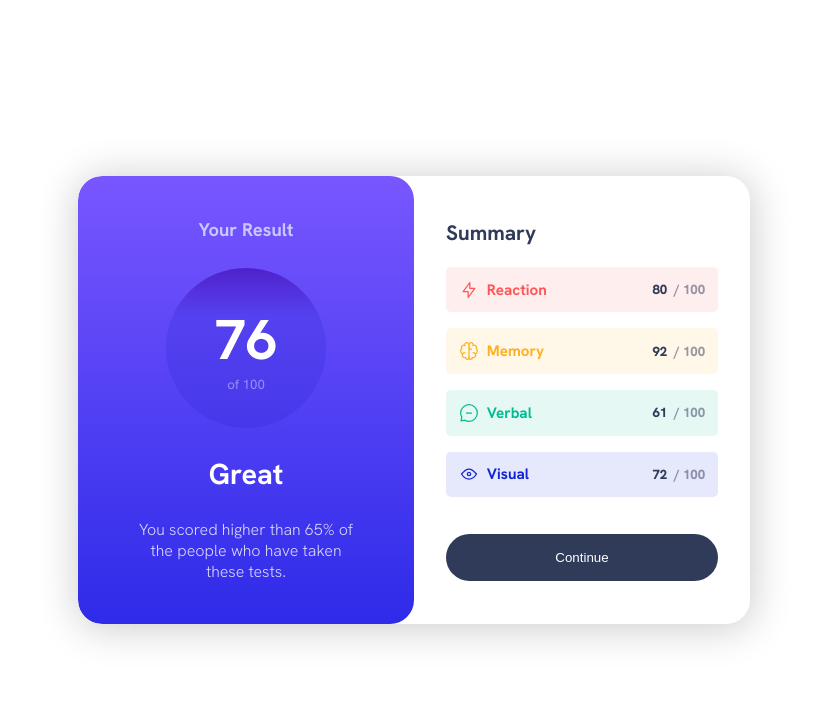
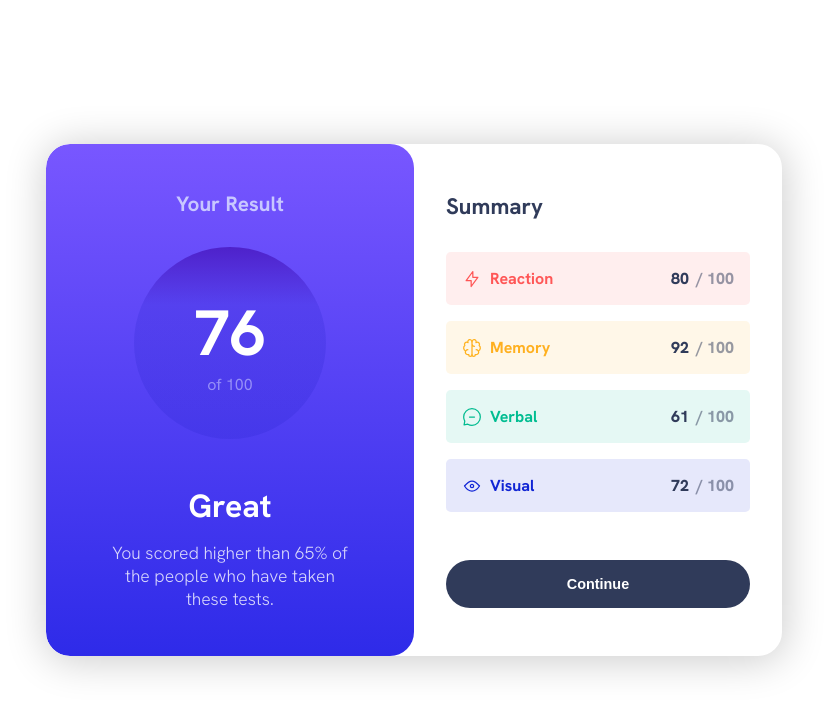
Before and after one commit to ponkydev/results-summary-component-main, a plain HTML site: page index.html in a window 1280 px wide. Shown: the whole page, without its empty margins (226-1055 px from the left). Drawn offline with Linux system fonts and the light colour scheme.

Commit message:
made some adjustments

```diff
--- a/style.css
+++ b/style.css
@@ -34,8 +34,8 @@ body {
 }
 
 .container {
-    max-width: 42rem;
-    min-height: 28rem;
+    max-width: 46rem;
+    min-height: 32rem;
     display: flex;
     border-radius: 1.5rem;
     overflow: hidden;
@@ -54,18 +54,18 @@ body {
     flex-direction: column;
     align-items: center;
     justify-content: space-evenly;
-    padding: 1rem 3.3rem;
+    padding: 1rem 3.5rem;
     text-align: center;
 }
 
 .your-result {
     color: var(--light-lavender);
-    font-size: 1.15rem;
+    font-size: 1.3rem;
 }
 
 .circle {
-    width: 10rem;
-    height: 10rem;
+    width: 12rem;
+    height: 12rem;
     border-radius: 50%;
     background: linear-gradient(0deg, rgba(36,33,202,.2) 70%, rgba(78,33,202,1));
     display: flex;
@@ -76,24 +76,27 @@ body {
 
 .result {
     color: #fff;
-    font-size: 3.5rem;
+    font-size: 4rem;
 }
 
 .circle > h5 {
     color: var(--light-lavender);
     font-weight: 400;
     opacity: .6;
+    font-size: 1rem;
 }
 
 .result-opinion {
     color: #fff;
-    font-size: 1.8rem;
+    font-size: 2rem;
+    position: relative;
+    top: 1rem;
 }
 
 .result-div > p {
     color: #fff;
     opacity: .8;
-    font-size: 1rem;
+    font-size: 1.1rem;
     font-weight: 300;
 }
 
@@ -108,7 +111,7 @@ body {
 }
 
 .summary {
-    font-size: 1.3rem;
+    font-size: 1.4rem;
     color: var(--dark-gray-blue);
 }
 
@@ -124,13 +127,13 @@ body {
 
 .summary-result {
     width: 100%;
-    padding: .8rem;
+    padding: 1rem;
     border-radius: .3rem;
     justify-content: space-between;
 }
 
 .summary-description > h5 {
-    font-size: .95rem;
+    font-size: 1rem;
     margin-left: .5rem;
 }
 
@@ -169,6 +172,7 @@ body {
 .points {
     color: var(--dark-gray-blue);
     font-weight: 800;
+    font-size: 1rem;
 }
 
 .points > span {
@@ -185,6 +189,8 @@ body {
     color: #fff;
     cursor: pointer;
     margin-top: 1rem;
+    font-size: .9rem;
+    font-weight: 600;
     transition: background .3s ease;
 }
 
```
